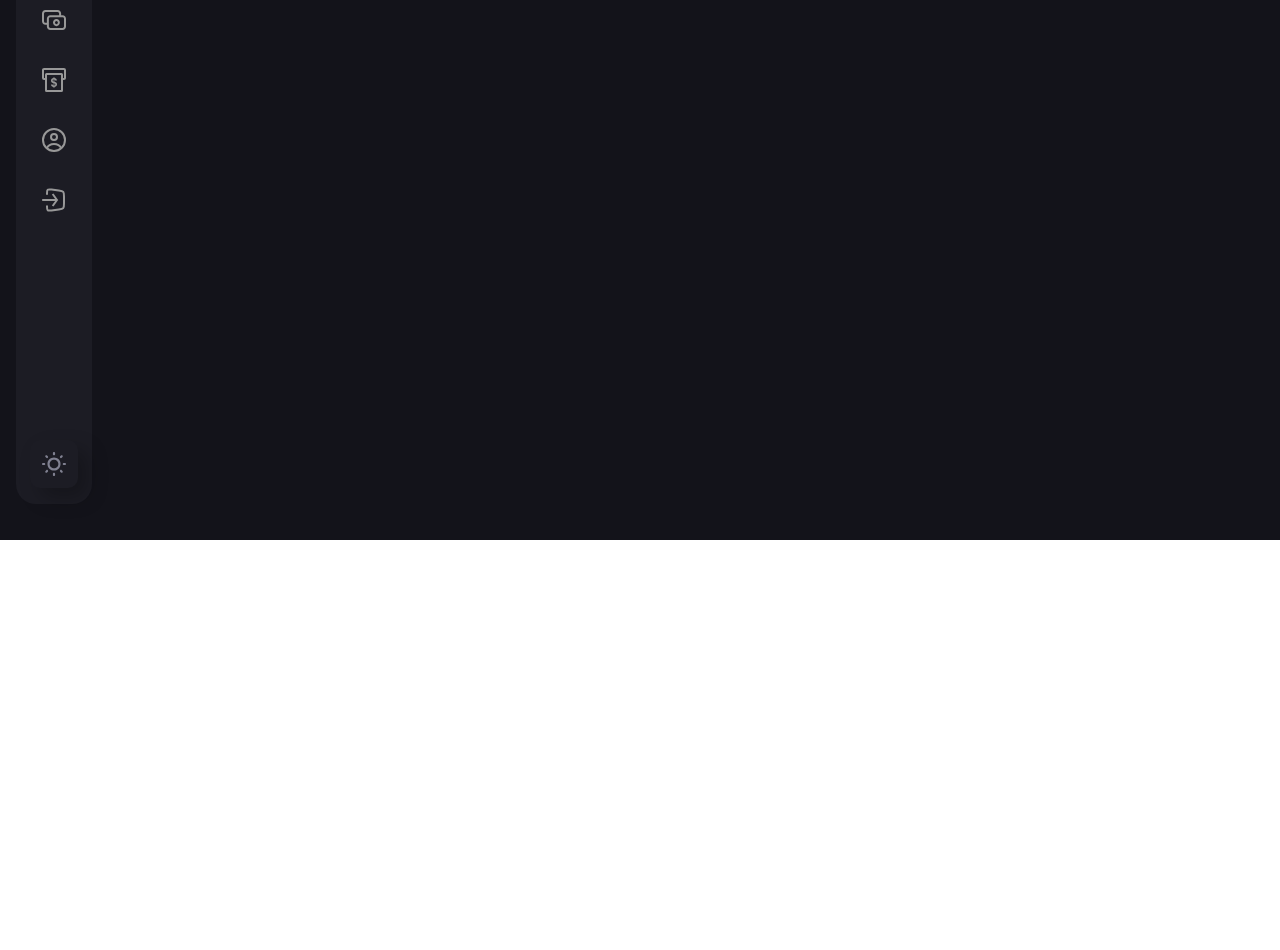
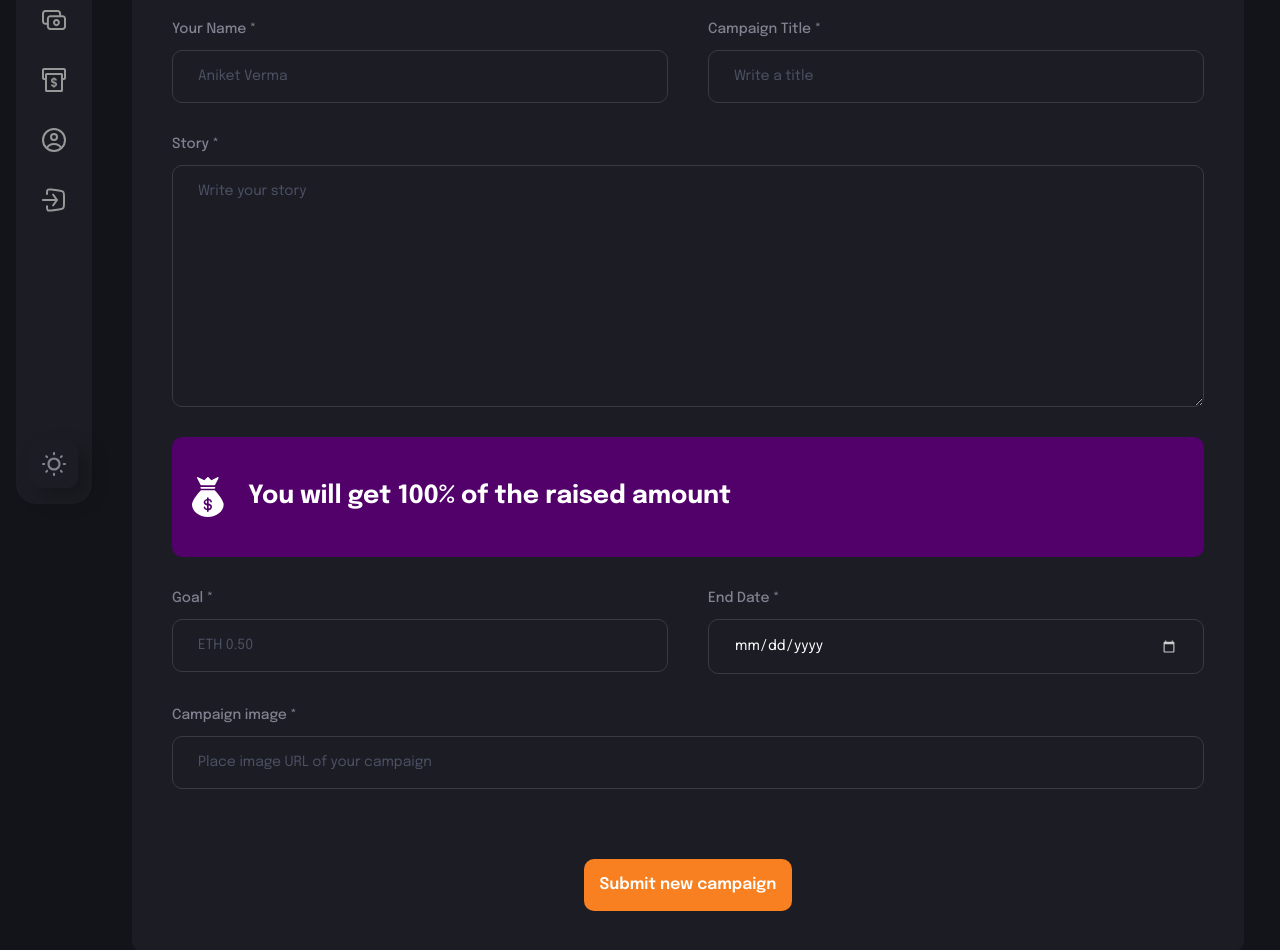
Before and after one commit to Aniket-x-code/Minor-Web3-Crowdfunding, a React (Vite) app in the folder client/: page /create-campaign in a window 1280 px wide. Shown: the part 260-1210 px from the top of the page. Before the commit the page ends 800 px from the top, so only its background shows below. Built offline with nearby package versions, Linux system fonts and the light colour scheme; what @thirdweb-dev/react would draw is missing.

Commit message:
adding  css to create campaign :rocket

```diff
--- /dev/null
+++ b/client/src/components/FormField.jsx
@@ -0,0 +1,33 @@
+import React from 'react'
+
+const FormField = ({ labelName, placeholder, inputType, isTextArea, value, handleChange }) => {
+  return (
+    <label className="flex-1 w-full flex flex-col">
+      {labelName && (
+        <span className="font-epilogue font-medium text-[14px] leading-[22px] text-[#808191] mb-[10px]">{labelName}</span>
+      )}
+      {isTextArea ? (
+        <textarea
+          required
+          value={value}
+          onChange={handleChange}
+          rows={10}
+          placeholder={placeholder}
+          className="py-[15px] sm:px-[25px] px-[15px] outline-none border-[1px] border-[#3a3a43] bg-transparent font-epilogue text-white text-[14px] placeholder:text-[#4b5264] rounded-[10px] sm:min-w-[300px]"
+        />
+      ) : (
+        <input
+          required
+          value={value}
+          onChange={handleChange}
+          type={inputType}
+          step="0.1"
+          placeholder={placeholder}
+          className="py-[15px] sm:px-[25px] px-[15px] outline-none border-[1px] border-[#3a3a43] bg-transparent font-epilogue text-white text-[14px] placeholder:text-[#4b5264] rounded-[10px] sm:min-w-[300px]"
+        />
+      )}
+    </label>
+  )
+}
+
+export default FormField
--- a/client/src/components/index.js
+++ b/client/src/components/index.js
@@ -1,3 +1,4 @@
 export  { default as Navbar } from './Navbar'
 export { default as Sidebar} from './Sidebar'
 export { default as CustomButton} from './CustomButton'
+export { default as FormField} from './FormField'
--- a/client/src/pages/CreateCampaign.jsx
+++ b/client/src/pages/CreateCampaign.jsx
@@ -3,7 +3,7 @@
 import { ethers} from 'ethers';
 
 import { money } from '../assets';
-import { CustomButton} from '../components';
+import { CustomButton , FormField} from '../components';
 import { checkIfImage } from '../utils';
 
 
@@ -20,6 +20,11 @@
   });
 
 
+  const handleFormFieldChange = (fieldName, e) => {
+    setForm({ ...form, [fieldName]: e.target.value })
+  }
+
+
   const handleSubmit = ()=>{
 
   }
@@ -33,7 +38,69 @@
 
     {/* making form for start campaign */}
 
-    <form onSubmit={handleSubmit}>
+    <form onSubmit={handleSubmit} className="w-full mt-[65px] flex flex-col gap-[30px]">
+
+    <div className="flex flex-wrap gap-[40px]">
+          <FormField
+            labelName="Your Name *"
+            placeholder="Aniket Verma"
+            inputType="text"
+            value={form.name}
+            handleChange={(e) => handleFormFieldChange('name', e)}
+          />
+          <FormField
+            labelName="Campaign Title *"
+            placeholder="Write a title"
+            inputType="text"
+            value={form.title}
+            handleChange={(e) => handleFormFieldChange('title', e)}
+          />
+        </div>
+
+        <FormField
+            labelName="Story *"
+            placeholder="Write your story"
+            isTextArea
+            value={form.description}
+            handleChange={(e) => handleFormFieldChange('description', e)}
+          />
+              <div className="w-full flex justify-start items-center p-4 bg-[#52006A] h-[120px] rounded-[10px]">
+          <img src={money} alt="money" className="w-[40px] h-[40px] object-contain"/>
+          <h4 className="font-epilogue font-bold text-[25px] text-white ml-[20px]">You will get 100% of the raised amount</h4>
+        </div>
+
+        <div className="flex flex-wrap gap-[40px]">
+          <FormField
+            labelName="Goal *"
+            placeholder="ETH 0.50"
+            inputType="text"
+            value={form.target}
+            handleChange={(e) => handleFormFieldChange('target', e)}
+          />
+          <FormField
+            labelName="End Date *"
+            placeholder="End Date"
+            inputType="date"
+            value={form.deadline}
+            handleChange={(e) => handleFormFieldChange('deadline', e)}
+          />
+        </div>
+        <FormField
+            labelName="Campaign image *"
+            placeholder="Place image URL of your campaign"
+            inputType="url"
+            value={form.image}
+            handleChange={(e) => handleFormFieldChange('image', e)}
+          />
+
+
+        <div className="flex justify-center items-center mt-[40px]">
+            <CustomButton
+              btnType="submit"
+              title="Submit new campaign"
+              styles="bg-[#F88020]"
+            />
+          </div>
 
     </form>
 
```
